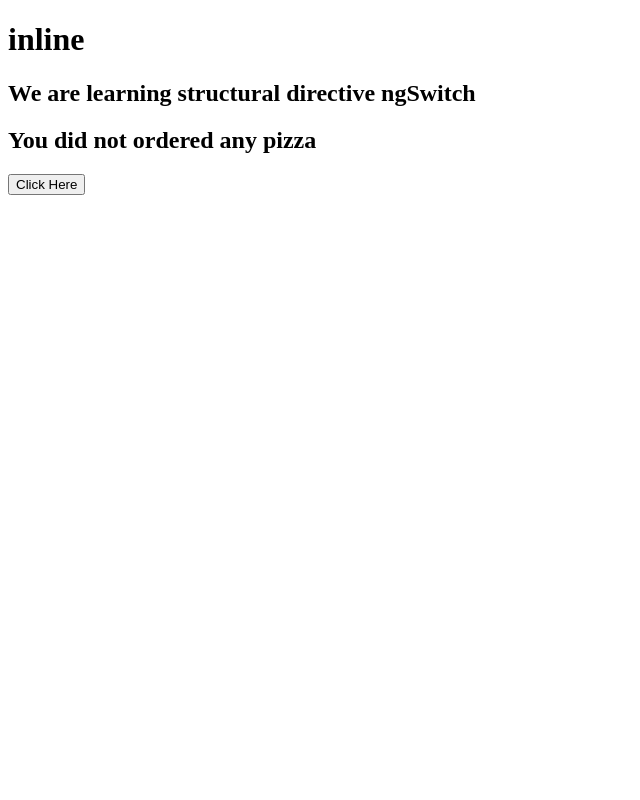
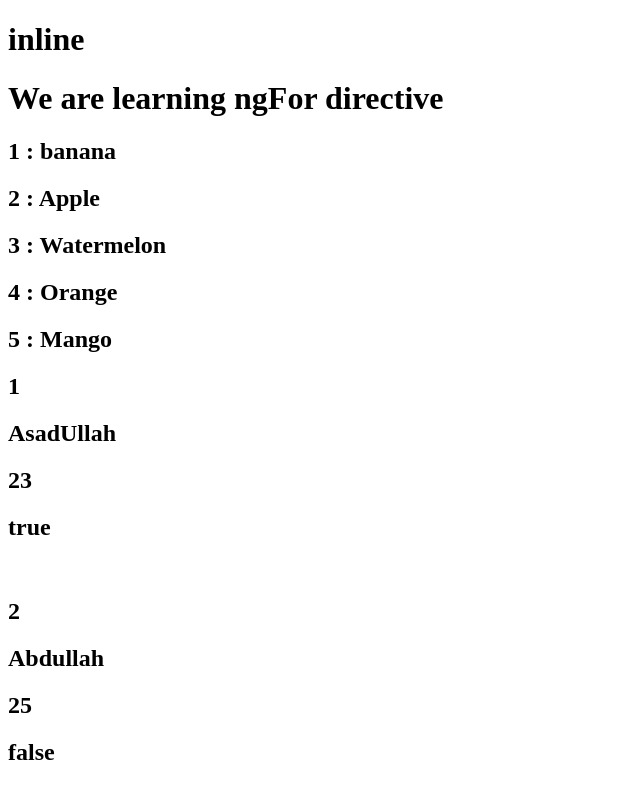
Before and after one commit to asadullahjamil0/inline, an Angular app: page / in a window 1280 px wide. Shown: the top 800 px of the page, without its empty margins (0-640 px from the left). Built offline with nearby package versions, Linux system fonts and the light colour scheme.

Commit message:
ngFor structural directive.

```diff
--- a/src/app/app.component.html
+++ b/src/app/app.component.html
@@ -11,4 +11,5 @@
 <!-- <h1>We learned about MVC in today's lecture -> 08-12-2024</h1> -->
 <!-- <app-two-way></app-two-way> -->
 <!-- <app-ng-if></app-ng-if> -->
- <app-ngswitch></app-ngswitch>
+<!-- <app-ngswitch></app-ngswitch> -->
+<app-ngfor></app-ngfor>
--- a/src/app/app.module.ts
+++ b/src/app/app.module.ts
@@ -17,6 +17,7 @@ import { CounterComponent } from './counter/counter.component';
 import { TwoWayComponent } from './two-way/two-way.component';
 import { NgIfComponent } from './ng-if/ng-if.component';
 import { NgswitchComponent } from './ngswitch/ngswitch.component';
+import { NgforComponent } from './ngfor/ngfor.component';
 
 @NgModule({
   declarations: [
@@ -33,7 +34,8 @@ import { NgswitchComponent } from './ngswitch/ngswitch.component';
     CounterComponent,
     TwoWayComponent,
     NgIfComponent,
-    NgswitchComponent
+    NgswitchComponent,
+    NgforComponent
   ],
   imports: [
     BrowserModule,
--- /dev/null
+++ b/src/app/ngfor/ngfor.component.html
@@ -0,0 +1,11 @@
+<h1>We are learning ngFor directive</h1>
+<div *ngFor="let fruit of fruits;index as i">
+    <h2>{{ i + 1 }} : {{fruit}}</h2>
+</div>
+<div *ngFor="let p of persons;index as i">
+    <h2>{{i + 1}}</h2>
+    <h2>{{p.name}}</h2>
+    <h2>{{p.age}}</h2>
+    <h2>{{p.isSingle}}</h2>
+    <br>
+</div>
--- /dev/null
+++ b/src/app/ngfor/ngfor.component.ts
@@ -0,0 +1,15 @@
+import { Component } from '@angular/core';
+
+@Component({
+  selector: 'app-ngfor',
+  templateUrl: './ngfor.component.html',
+  styleUrl: './ngfor.component.css'
+})
+export class NgforComponent {
+  public fruits = ["banana", "Apple", "Watermelon", "Orange", "Mango"];
+  public persons = [
+    { name: "AsadUllah", age: 23, isSingle: true },
+    { name: "Abdullah", age: 25, isSingle: false },
+    { name: "Shareen", age: 27, isSingle: true }
+  ]
+}
```
Also changed, not shown: src/app/ngfor/ngfor.component.css (added), 1 other file (tests, documents, lock files or other folders).
